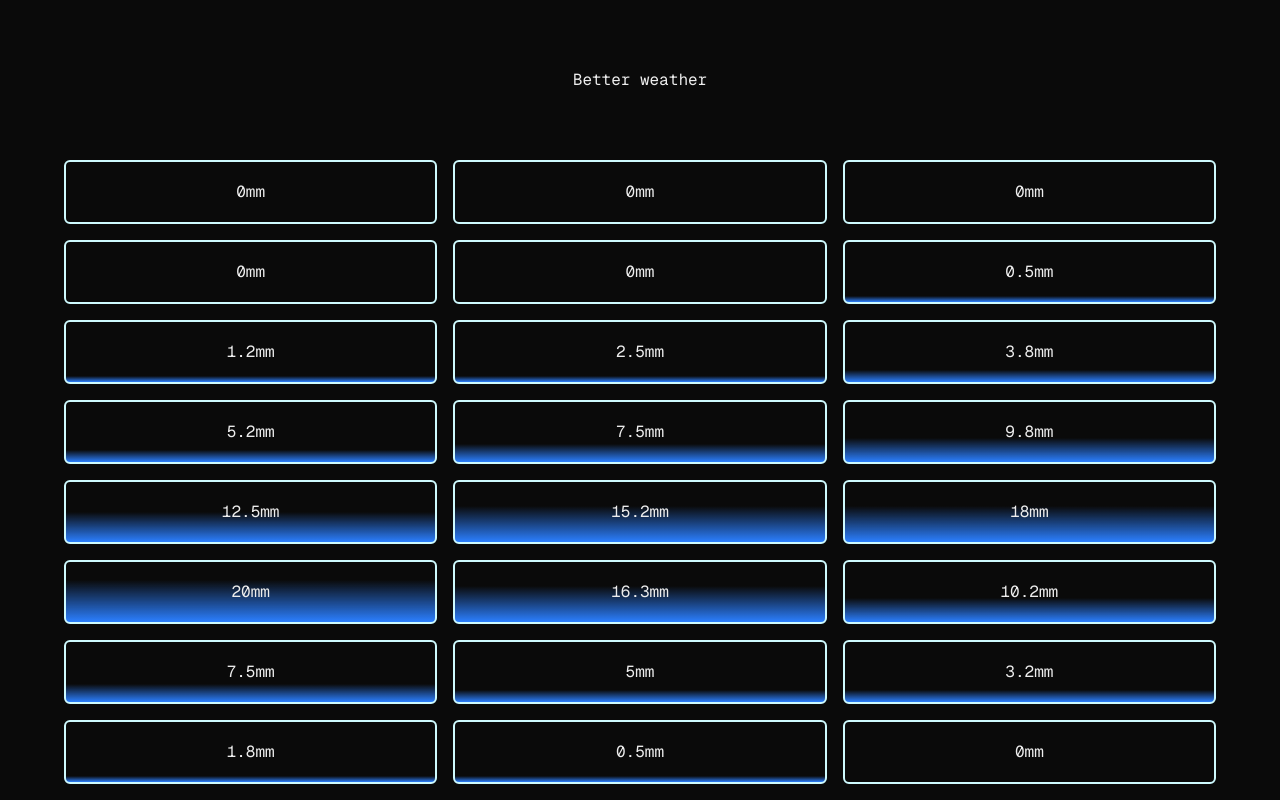
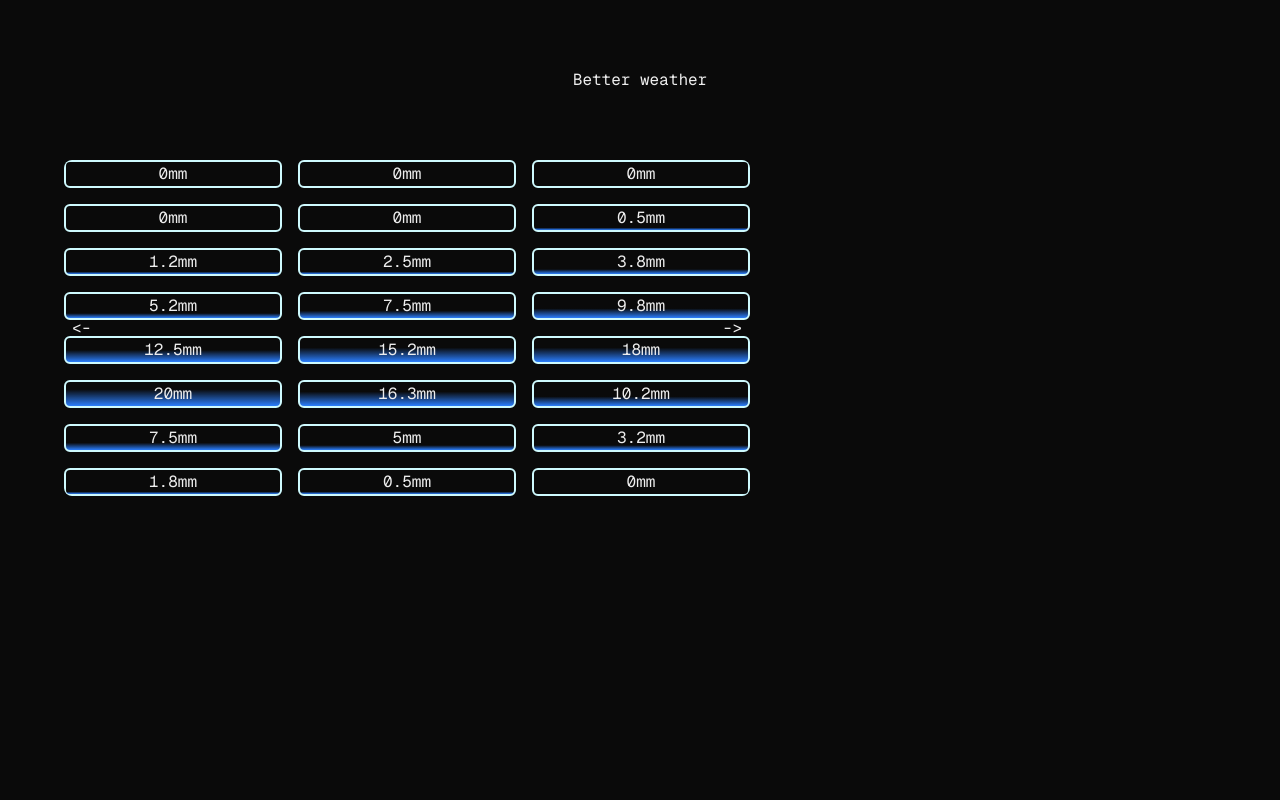
Before and after one commit to jacobjshelp/better-weather, a Next.js app: page / in a window 1280 px wide. Built offline with nearby package versions, Linux system fonts and the light colour scheme.

Commit message:
implemented carousel

```diff
--- /dev/null
+++ b/app/components/ForecastCarousel.tsx
@@ -0,0 +1,74 @@
+"use client";
+
+import "swiper/css";
+import "swiper/css/navigation";
+import "swiper/css/pagination";
+
+import * as React from "react";
+import { Navigation, Pagination } from "swiper/modules";
+import { IconButton } from "@material-tailwind/react";
+import { Swiper, SwiperSlide, useSwiper } from "swiper/react";
+import OneDayForecast from "./OneDayForecast";
+import { HourlyData } from "../types";
+
+type ForecastCarouselProps = {
+  allDays: HourlyData[]
+}
+
+export default function ForecastCarousel({ allDays }: ForecastCarouselProps) {
+  return (
+    <div className="max-w-[686px]">
+      <Swiper
+        pagination={{
+          enabled: true,
+          clickable: true,
+          dynamicBullets: true,
+          renderBullet: carouselPagination,
+        }}
+        modules={[Navigation, Pagination]}
+        className="relative rounded-lg [&_div.swiper-button-next]:text-background [&_div.swiper-button-prev]:text-background"
+      >
+        {allDays.map((hourlyData, index) => (
+          <SwiperSlide key={index} className="select-none">
+            <OneDayForecast hourlyData={hourlyData} />
+
+          </SwiperSlide>
+        ))}
+        <CarouselNavigation />
+      </Swiper>
+    </div>
+  );
+}
+
+function CarouselNavigation() {
+  const swiper = useSwiper();
+
+  return (
+    <>
+      <IconButton
+        isCircular
+        size="lg"
+        variant="ghost"
+        color="secondary"
+        onClick={() => swiper.slidePrev()}
+        className="dark !absolute left-2 top-1/2 z-10 -translate-y-1/2"
+      >
+        {'<-'}
+      </IconButton>
+      <IconButton
+        isCircular
+        size="lg"
+        variant="ghost"
+        color="secondary"
+        onClick={() => swiper.slideNext()}
+        className="dark !absolute right-2 top-1/2 z-10 -translate-y-1/2"
+      >
+        {'->'}
+      </IconButton>
+    </>
+  );
+}
+
+function carouselPagination(_: number, className: string) {
+  return `<span class="${className} w-4 h-4 [&.swiper-pagination-bullet-active]:!opacity-100 [&.swiper-pagination-bullet-active]:[background:rgb(var(--color-background))] !opacity-50 ![background:rgb(var(--color-background))]"></span>`;
+}
--- a/app/components/OneDayForecast.tsx
+++ b/app/components/OneDayForecast.tsx
@@ -1,18 +1,14 @@
-import { HOURS_IN_DAY } from "../constants";
 import calculateGradient from "../functions/calculateGradient";
-import { WeatherData } from "../types";
+import { HourlyData, WeatherData } from "../types";
 
 type OneDayForecastProps = {
-  oneDayWeatherData: WeatherData
+  hourlyData: HourlyData
 }
 
-export default async function OneDayForecast({ oneDayWeatherData: weatherData }: OneDayForecastProps) {
-  const { hourly } = weatherData;
-  const todaysPrecipitation = hourly.precipitation.slice(0, HOURS_IN_DAY);
-
+export default function OneDayForecast({ hourlyData }: OneDayForecastProps) {
   return (
     <div className="grid grid-cols-3 gap-4 h-full">
-      {todaysPrecipitation.map((value, i) => {
+      {hourlyData.precipitation.map((value, i) => {
         const gradient = calculateGradient(value)
 
         return (
--- a/app/constants.ts
+++ b/app/constants.ts
@@ -1,2 +1,3 @@
 export const HOURS_IN_DAY = 24;
+export const DAYS_IN_FORECAST = 7;
 export const TORRENTIAL_RAIN = 30;
--- /dev/null
+++ b/app/functions/splitIntoDays.ts
@@ -0,0 +1,17 @@
+import { HourlyData, WeatherData } from "../types";
+
+export default function splitIntoDays(weatherData: WeatherData, split: number): HourlyData[] {
+  const { hourly: allHours } = weatherData
+
+  let result: HourlyData[] = []
+
+  for (let i = split; i > 0; i--) {
+    const hourlyData: HourlyData = {
+      precipitation: allHours.precipitation.splice(0, Math.ceil(allHours.precipitation.length / i)),
+      precipitation_probability: allHours.precipitation_probability.splice(0, Math.ceil(allHours.precipitation_probability.length / i))
+    }
+    result.push(hourlyData)
+  }
+
+  return result;
+}
--- a/app/page.tsx
+++ b/app/page.tsx
@@ -1,19 +1,18 @@
+import ForecastCarousel from "./components/ForecastCarousel";
 import Header from "./components/Header";
-import OneDayForecast from "./components/OneDayForecast";
-import { HOURS_IN_DAY } from "./constants";
+import { DAYS_IN_FORECAST } from "./constants";
 import { getMockWeatherData } from "./functions/getWeatherData";
+import splitIntoDays from "./functions/splitIntoDays";
 
 export default async function Home() {
   const weatherData = await getMockWeatherData();
-  // const { hourly } = weatherData;
-  // const todaysPrecipitation = hourly.precipitation.slice(0, HOURS_IN_DAY);
+  const allDays = splitIntoDays(weatherData, DAYS_IN_FORECAST)
 
   return (
     <div className="h-dvh flex flex-col font-mono">
       <Header />
       <main className="h-8/10 w-9/10 mx-auto mb-4">
-
-        <OneDayForecast oneDayWeatherData={weatherData} />
+        <ForecastCarousel allDays={allDays} />
       </main>
     </div>
   );
--- a/app/types.ts
+++ b/app/types.ts
@@ -1,6 +1,8 @@
 export type WeatherData = {
-  hourly: {
-    precipitation_probability: number[];
-    precipitation: number[];
-  };
+  hourly: HourlyData;
 };
+
+export type HourlyData = {
+  precipitation_probability: number[];
+  precipitation: number[];
+}
--- a/package.json
+++ b/package.json
@@ -10,10 +10,11 @@
     "pretty": "prettier --write \"./**/*.{js,jsx,mjs,cjs,ts,tsx,json}\""
   },
   "dependencies": {
-    "@material-tailwind/react": "^2.1.10",
+    "@material-tailwind/react": "^3.0.0-beta.24",
     "next": "15.2.4",
     "react": "^18.2.19",
-    "react-dom": "^18"
+    "react-dom": "^18",
+    "swiper": "^11.2.6"
   },
   "devDependencies": {
     "@tailwindcss/postcss": "^4",
--- /dev/null
+++ b/tailwind.config.ts
@@ -0,0 +1,14 @@
+import type { Config } from "tailwindcss";
+import { mtConfig } from "@material-tailwind/react";
+
+const config: Config = {
+  content: [
+    "./pages/**/*.{js,ts,jsx,tsx,mdx}",
+    "./components/**/*.{js,ts,jsx,tsx,mdx}",
+    "./app/**/*.{js,ts,jsx,tsx,mdx}",
+    "./node_modules/@material-tailwind/react/**/*.{js,ts,jsx,tsx}"
+  ],
+  plugins: [mtConfig],
+};
+
+export default config;
```
Also changed, not shown: 1 other file (tests, documents, lock files or other folders).
